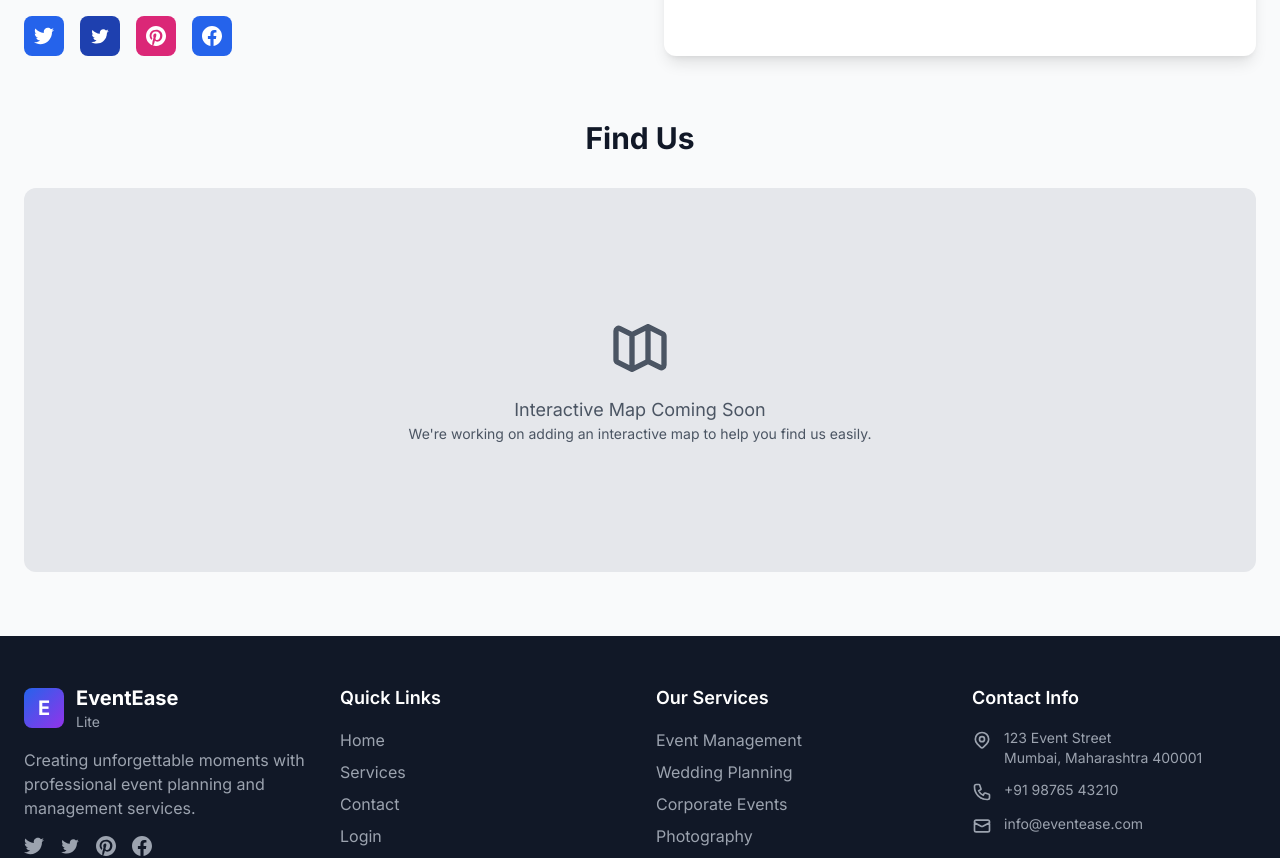
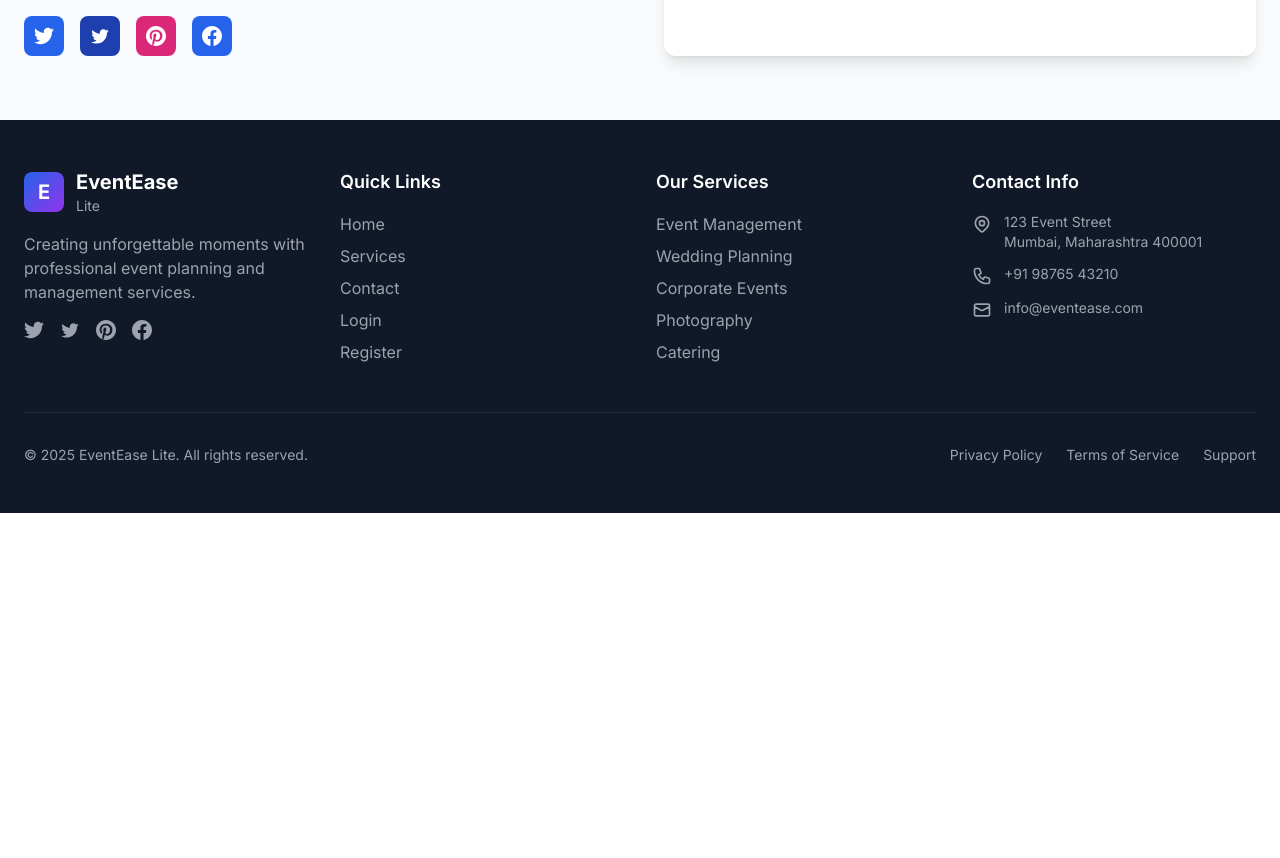
Before and after one commit to AmiTtiwari43/EventEase-Event-booking-Website-using-React-And-Node-js, a React (Vite) app in the folder client/: page /contact in a window 1280 px wide. Shown: the part 980-1838 px from the top of the page. After the commit the page ends 1493 px from the top, so only its background shows below. Built offline with nearby package versions, Linux system fonts and the light colour scheme.

Commit message:
removed map section in  Contact.jsx

```diff
--- a/client/src/pages/Contact.jsx
+++ b/client/src/pages/Contact.jsx
@@ -261,7 +261,7 @@ const Contact = () => {
         </div>
 
         {/* Map Section */}
-        <div className="mt-16">
+{/*         <div className="mt-16">
           <h2 className="text-3xl font-bold text-gray-900 mb-8 text-center">Find Us</h2>
           <div className="bg-gray-200 rounded-xl h-96 flex items-center justify-center">
             <div className="text-center text-gray-600">
@@ -272,7 +272,8 @@ const Contact = () => {
               <p className="text-sm">We're working on adding an interactive map to help you find us easily.</p>
             </div>
           </div>
-        </div>
+        </div> */}
+
       </div>
     </div>
   );
```
